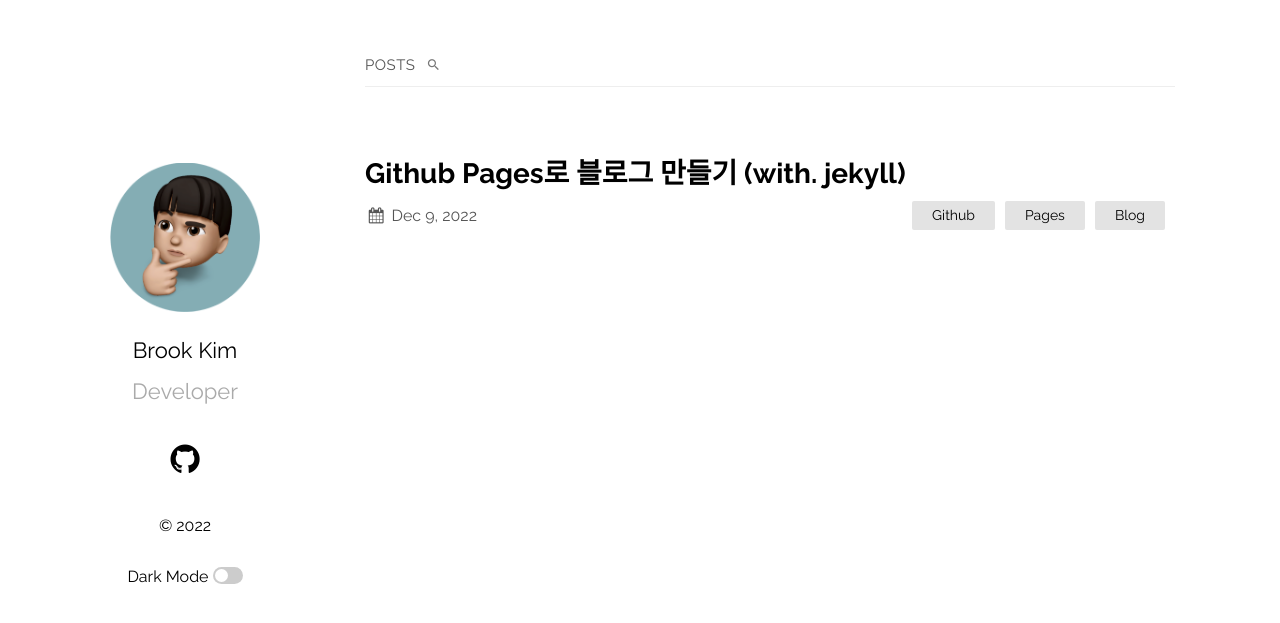
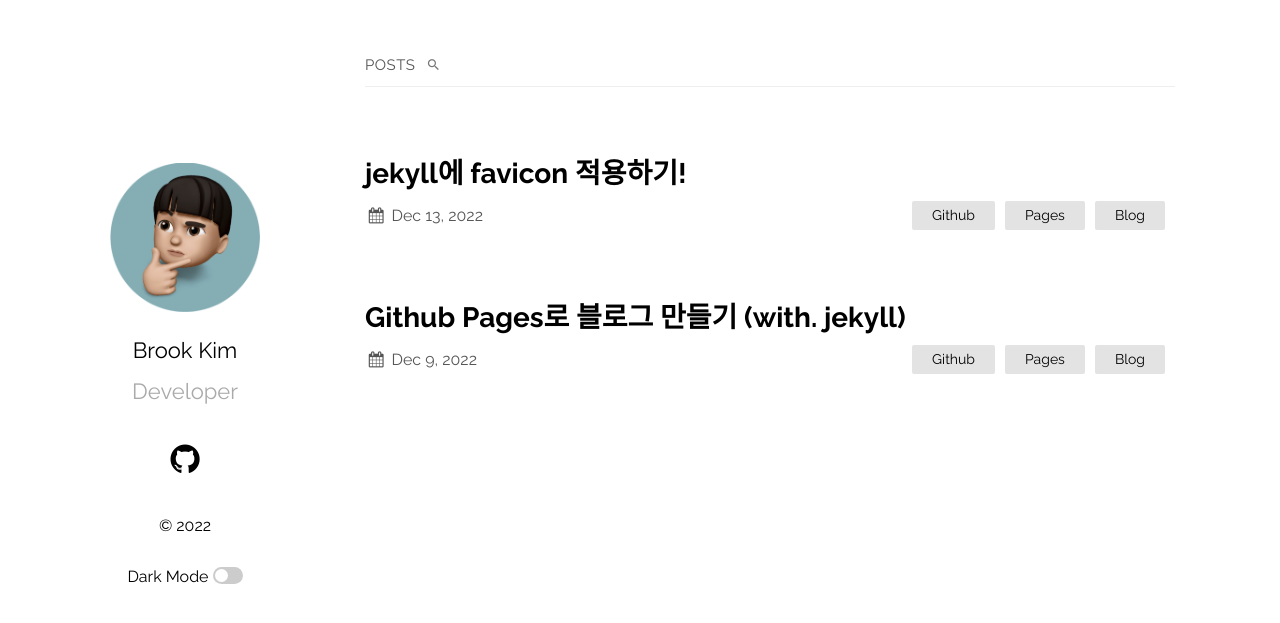
Before and after one commit to doob9p/doob9p.github.io, a Jekyll site: the page built from index.md, in a window 1280 px wide. Shown: the top 623 px of the page. Built offline with Jekyll 4.4.1, drawn with Linux system fonts in a browser that asks for light colours.

Commit message:
feat: new post

````diff
--- a/_includes/head.html
+++ b/_includes/head.html
@@ -1,6 +1,7 @@
 <meta charset="UTF-8">
 <meta name="viewport" content="width=device-width, initial-scale=1.0">
 <meta http-equiv="X-UA-Compatible" content="ie=edge">
+<link rel="icon" type="image/png" href="/assets/favicon.ico">
 <link href="https://fonts.googleapis.com/css?family=Merriweather:300|Raleway:400,700" rel="stylesheet">
 <link rel="stylesheet" href="{{ "/assets/css/style.css" | relative_url }}">
 <title>{{ page.title | default: site.title }}</title>
--- /dev/null
+++ b/_posts/2022-12-13-post-2.markdown
@@ -0,0 +1,49 @@
+---
+layout: post
+title: "jekyll에 favicon 적용하기!"
+date: 2022-12-13 12:18:36 +0530
+categories: Github Pages Blog
+---
+
+## 목표
+
+1. jekyll로 만든 Github Pages 블로그에 favicon(파비콘) 이미지를 적용할 수 있다.
+
+<br>
+<br>
+<br>
+
+### 1. 이미지 변환
+
+파비콘으로 쓰일 이미지의 확장자가 ico가 아닌 경우 아래 사이트에서 변환해준다.
+
+https://convertio.co/kr/png-ico/
+
+<br>
+<br>
+
+### 2. `/assets/favicon.ico`
+
+프로젝트 루트 > `assets` 폴더 안에 ico 확장자 이미지들 넣어준다.
+
+<br>
+<br>
+
+### 3. `/_includes/head.html` > 링크 추가
+
+```
+<link rel="icon" type="image/png" href="/assets/favicon.ico">
+```
+
+프로젝트 루트 > `_includes` 폴더 안에 `head.html 파일 내부의 상단에 위 코드를 삽입한다.`
+
+<br>
+<br>
+
+### 4. 실행
+
+```
+bundle exec jekyll serve
+```
+
+올바르게 작동하는지 확인해보자.
````
Also changed, not shown: assets/favicon.ico (added).
